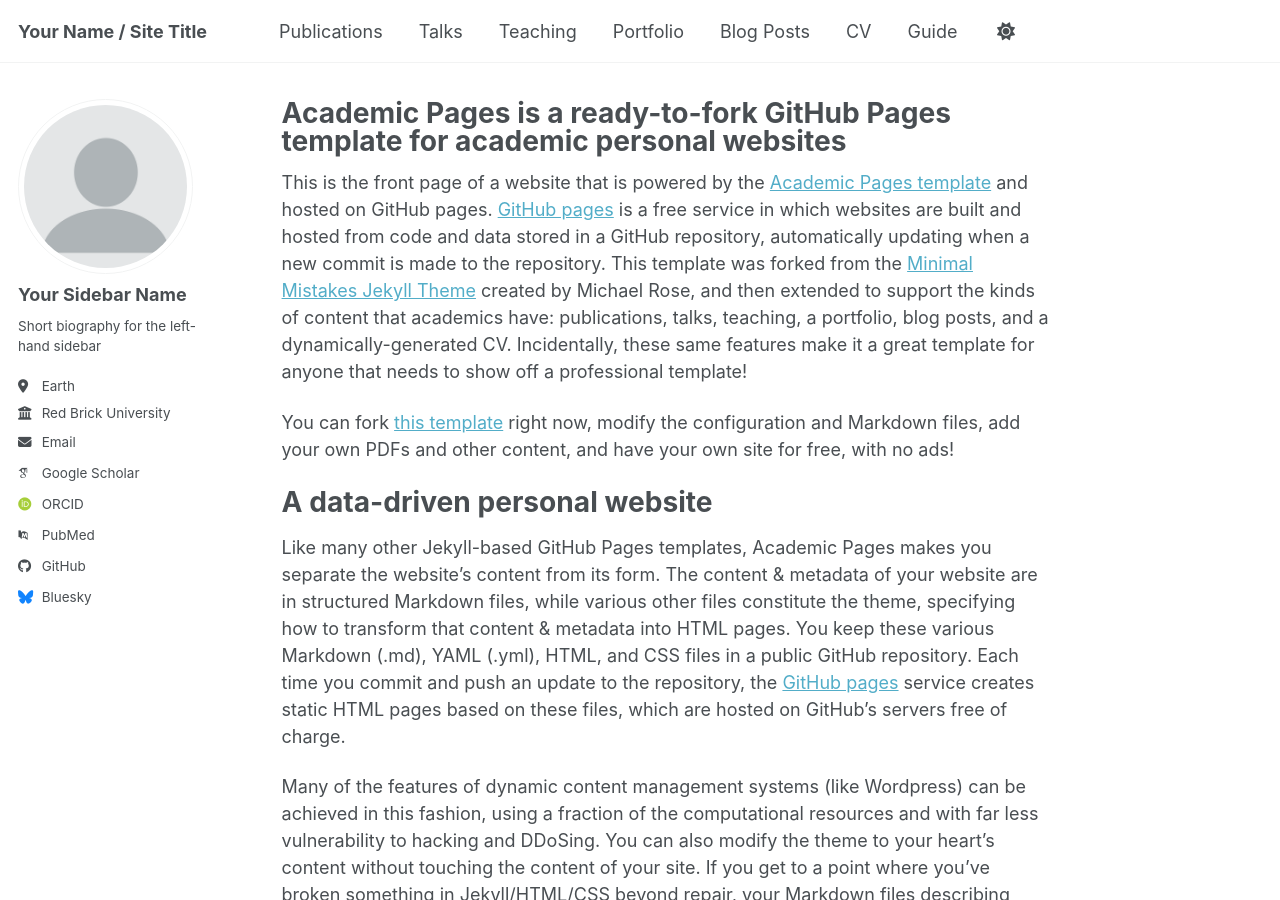
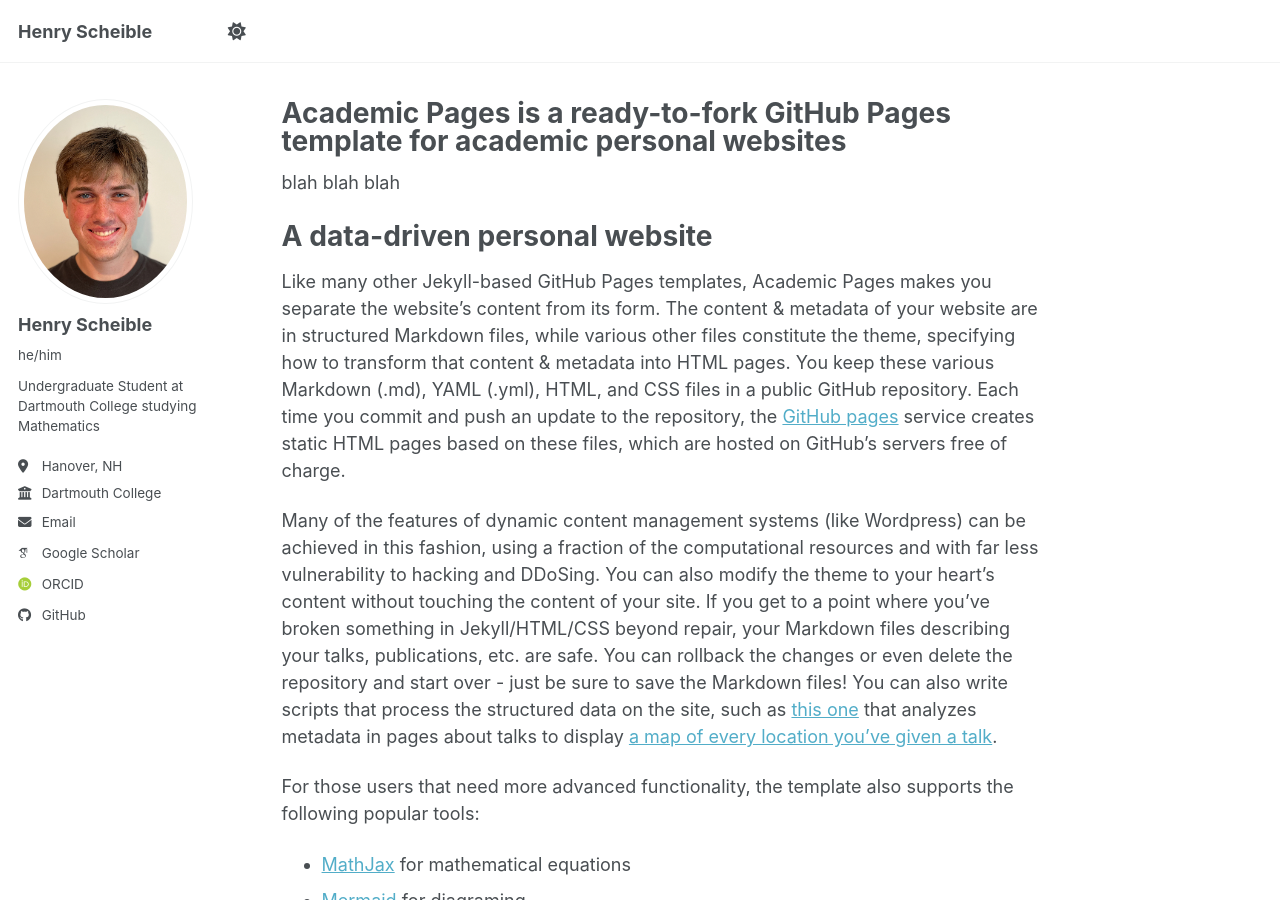
Before and after one commit to henryscheible/henryscheible.github.io, a Jekyll site: the page built from _pages/about.md, in a window 1280 px wide and 900 px high. Built offline with Jekyll 4.4.1, drawn with Linux system fonts in a browser that asks for light colours; some web fonts are replaced; a script bundle is joined from its source files by our own code; library files that are not in the unit come from our copies; some of the changed text lies outside the part shown.

Commit message:
make some changes

```diff
--- a/_config.yml
+++ b/_config.yml
@@ -9,39 +9,38 @@
 # Basic Site Settings
 locale                   : "en-US"
 site_theme               : "default" # Currently available options are "default", "air"
-title                    : "Your Name / Site Title"
+title                    : "Henry Scheible"
 title_separator          : "-"
-name                     : &name "Your Name"
+name                     : &name "Henry Scheible"
 description              : &description "Your Name's academic portfolio"   # Update this with a general description of your site, this is the default if not overridden by a page
-url                      : https://academicpages.github.io # The base hostname & protocol for your site e.g. "https://[your GitHub username].github.io",
+url                      : https://henryscheible.github.io # The base hostname & protocol for your site e.g. "https://[your GitHub username].github.io",
                                                            # or if you already have some other page hosted on Github then use "https://[your GitHub username].github.io/[Your Repo Name]"
 baseurl                  : "" # the subpath of your site, e.g. "/blog"
-repository               : "academicpages/academicpages.github.io"
+repository               : "henryscheible/henryscheible.github.io"
 
 # Site Author - The following control what appear as part of the author content on the side bar.
 #               If a field is blank the icon and link will not appear, otherwise it will be shown.
 #               Additional customization can be done by editing /_includes/author-profile.html
 author:
   # Biographic information
-  avatar           : "profile.png"
-  name             : "Your Sidebar Name"
-  pronouns         : # example: "she/her"
-  bio              : "Short biography for the left-hand sidebar"
-  location         : "Earth"
-  employer         : "Red Brick University"
+  avatar           : "profile.jpeg"
+  name             : "Henry Scheible"
+  pronouns         : "he/him"
+  bio              : "Undergraduate Student at Dartmouth College studying Mathematics"
+  location         : "Hanover, NH"
+  employer         : "Dartmouth College"
   uri              : # URL
-  email            : "none@example.org"
+  email            : "henry.j.scheible.26@dartmouth.edu"
 
   # Academic websites
   academia         : # URL
   arxiv            : # URL - Update with the correct link to your profile
-  googlescholar    : "https://scholar.google.com/citations?user=PS_CX0AAAAAJ"
+  googlescholar    : "https://scholar.google.com/citations?user=yzoz65kAAAAJ"
   inspire-hep      : # URL
   impactstory      : # URL
-  orcid            : "https://orcid.org/yourorcidurl"
+  orcid            : "https://orcid.org/0009-0008-5442-4163"
   semantic         : # URL
   ssrn             : # URL
-  pubmed           : "https://www.ncbi.nlm.nih.gov/pubmed/?term=john+snow"
   researchgate     : # URL
   scopus           : # URL
   zotero           : # URL
@@ -51,13 +50,12 @@
   bitbucket        : # Username - Update with your username on the site
   codepen          : # Username
   dribbble         : # Username
-  github           : "academicpages"
+  github           : "henryscheible"
   kaggle           : # Username
   stackoverflow    : # User number or user number and name (i.e., use "1" or "1/jeff-atwood")
 
   # Social media
   artstation       : # Username
-  bluesky          : "bsky.app" # Replace this with you Bluesky username
   facebook         : # Username
   flickr           : # Username
   foursquare       : # Username
--- a/_pages/about.md
+++ b/_pages/about.md
@@ -7,9 +7,7 @@
   - /about.html
 ---
 
-This is the front page of a website that is powered by the [Academic Pages template](https://github.com/academicpages/academicpages.github.io) and hosted on GitHub pages. [GitHub pages](https://pages.github.com) is a free service in which websites are built and hosted from code and data stored in a GitHub repository, automatically updating when a new commit is made to the repository. This template was forked from the [Minimal Mistakes Jekyll Theme](https://mmistakes.github.io/minimal-mistakes/) created by Michael Rose, and then extended to support the kinds of content that academics have: publications, talks, teaching, a portfolio, blog posts, and a dynamically-generated CV. Incidentally, these same features make it a great template for anyone that needs to show off a professional template!
-
- You can fork [this template](https://github.com/academicpages/academicpages.github.io) right now, modify the configuration and Markdown files, add your own PDFs and other content, and have your own site for free, with no ads!
+blah blah blah
 
 A data-driven personal website
 ======
```
Also changed, not shown: _data/authors.yml (+5 -15 lines), _data/cv.json (+7 -7 lines), _data/navigation.yml (+25 -25 lines), images/profile.jpeg (added), images/profile.png (deleted).
